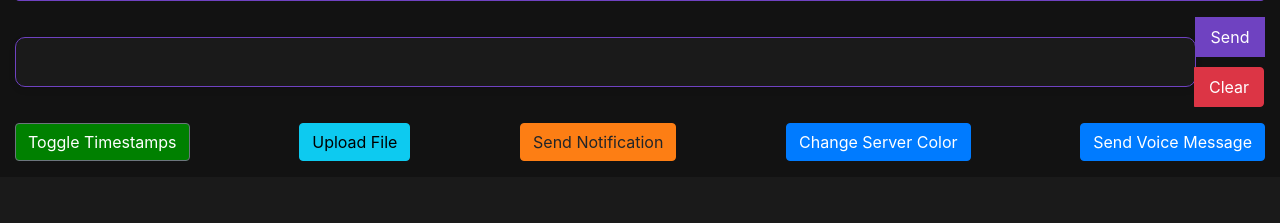
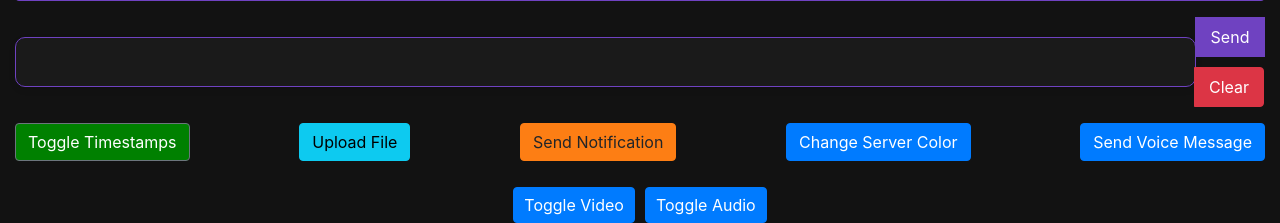
Before and after one commit to phcodesage/flask-amol, a Flask app: template templates/device.html in a window 1280 px wide. Shown: the part 646-869 px from the top of the page. Before the commit the page ends 807 px from the top, so only its background shows below. Run offline with Flask 3, Linux system fonts and the light colour scheme; the template is opened without the code that fills it, so the values that code supplies are empty; some libraries are stand-ins or nearby versions.

Commit message:
modified: device-interface

```diff
--- a/templates/device.html
+++ b/templates/device.html
@@ -405,8 +405,12 @@ body {
 
 .video-audio-controls {
     display: flex;
-    justify-content: space-around;
-    margin: 10px;
+    justify-content: center;
+    margin-top: 10px;
+}
+
+.video-audio-controls .btn {
+    margin: 0 5px;
 }
 
 .video-audio-controls button,
@@ -570,6 +574,12 @@ body {
         </div>
     </div>
 
+    <!-- Video & Audio Controls-->
+    <div class="video-audio-controls">
+        <button id="toggleVideoButton" class="btn btn-primary">Toggle Video</button>
+        <button id="toggleAudioButton" class="btn btn-primary">Toggle Audio</button>
+    </div>
+
         <!-- Color Picker Modal -->
 <div class="modal" id="colorPickerModal" tabindex="-1" aria-labelledby="colorPickerModalLabel" aria-hidden="true">
     <div class="modal-dialog modal-dialog-centered">
@@ -614,8 +624,8 @@ body {
     const messageInput = document.getElementById('message-input');
     const sendMessageButton = document.getElementById('send-message');
     const recordButton = document.getElementById('toggleRecordButton');
-    const toggleVideoButton = document.getElementById('toggleVideo');
-    const toggleAudioButton = document.getElementById('toggleAudio');
+    const toggleVideoButton = document.getElementById('toggleVideoButton');
+    const toggleAudioButton = document.getElementById('toggleAudioButton');
     const cameraSelection = document.getElementById('cameraSelection');
     const endCallButton = document.getElementById('endCallButton');
     var deviceName = "{{ device_name }}";  // Received from Flask
@@ -699,7 +709,25 @@ chatContainer.addEventListener('dragleave', function() {
     chatContainer.classList.remove('dragging');
 });
 
-
+toggleVideoButton.addEventListener('click', function() {
+    if (localStream) {
+        const videoTrack = localStream.getVideoTracks()[0];
+        if (videoTrack) {
+            videoTrack.enabled = !videoTrack.enabled;
+            this.textContent = videoTrack.enabled ? 'Turn Off Video' : 'Turn On Video';
+        }
+    }
+});
+
+toggleAudioButton.addEventListener('click', function() {
+    if (localStream) {
+        const audioTrack = localStream.getAudioTracks()[0];
+        if (audioTrack) {
+            audioTrack.enabled = !audioTrack.enabled;
+            this.textContent = audioTrack.enabled ? 'Mute' : 'Unmute';
+        }
+    }
+});
 
 // Handle the file drop
 chatContainer.addEventListener('drop', function(e) {
```
